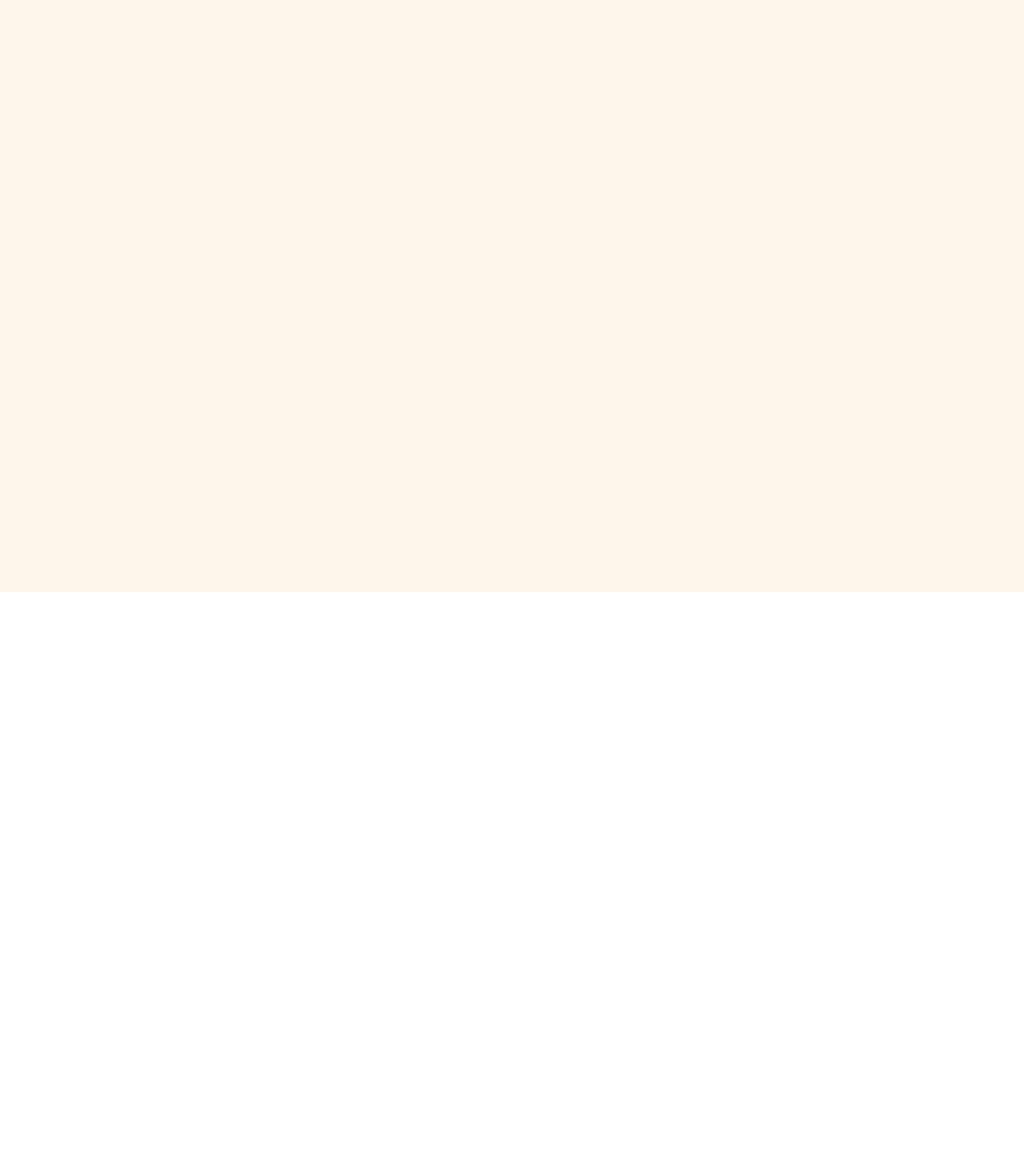
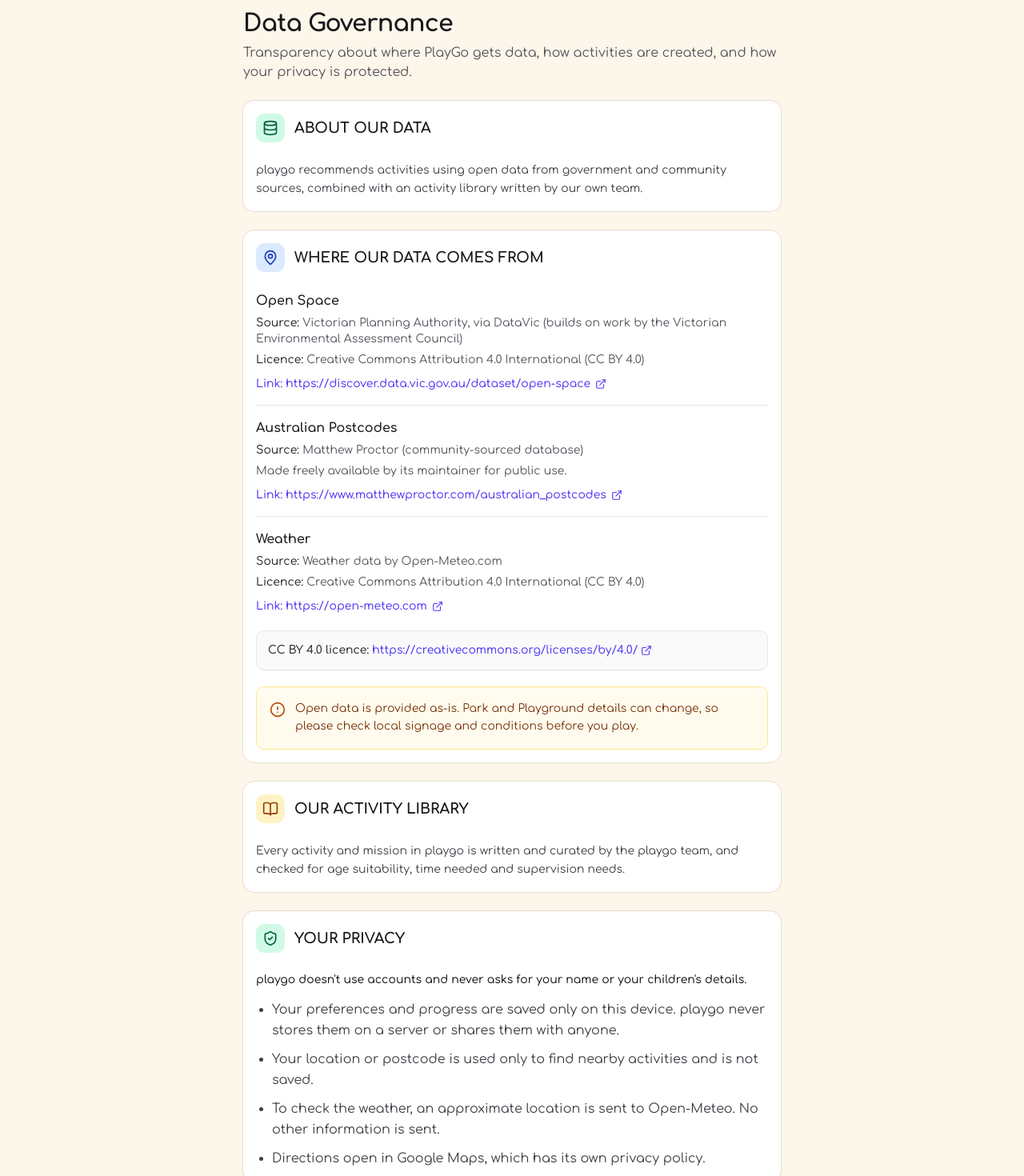
Before and after one commit to canhappyy/your-kids-need-to-touch-grass, a Next.js app in the folder apps/web/: page /data-governance in a window 1280 px wide. Shown: the part 60-1530 px from the top of the page at 80% size. Before the commit the page ends 800 px from the top, so only its background shows below. Built offline with nearby package versions, Linux system fonts and the light colour scheme.

Commit message:
feat: add data governance section and supporting data library

```diff
--- a/apps/web/src/app/data-governance/page.tsx
+++ b/apps/web/src/app/data-governance/page.tsx
@@ -1,15 +1,19 @@
 import type { Metadata } from "next";
 
+import { DataGovernanceSection } from "@/components/data-governance";
 import { TopNav } from "@/components/layout/top-nav";
 
 export const metadata: Metadata = {
   title: "PlayGo - Data governance",
+  description:
+    "Learn about PlayGo data sources, open data licenses, activity library curation, and privacy commitments.",
 };
 
 export default function DataGovernancePage() {
   return (
-    <main className="relative min-h-svh bg-[#FDF6EA] px-6 pt-16 pb-10 text-zinc-900 sm:px-8">
+    <main className="relative min-h-svh bg-[#FDF6EA] px-4 pt-16 pb-12 text-zinc-900 sm:px-6 md:px-8">
       <TopNav backHref="/" backAriaLabel="Back to search" />
+      <DataGovernanceSection />
     </main>
   );
 }
--- /dev/null
+++ b/apps/web/src/components/data-governance/data-governance-section.tsx
@@ -0,0 +1,170 @@
+import {
+  AlertCircle,
+  BookOpen,
+  Database,
+  ExternalLink,
+  MapPin,
+  ShieldCheck,
+} from "lucide-react";
+
+import {
+  Card,
+  CardContent,
+  CardHeader,
+  CardTitle,
+} from "@/components/ui/card";
+import {
+  ACTIVITY_LIBRARY_INFO,
+  CC_BY_4_LICENCE_URL,
+  DATA_DISCLAIMER,
+  DATA_GOVERNANCE_ABOUT,
+  DATA_SOURCES,
+  PRIVACY_INTRO,
+  PRIVACY_POINTS,
+} from "@/lib/data-governance";
+
+/**
+ * Renders the full Data Governance content organized into cards covering data sources,
+ * licensing attributions, activity curation, and privacy policies.
+ */
+export function DataGovernanceSection() {
+  return (
+    <div className="mx-auto w-full max-w-2xl space-y-6">
+      <header className="space-y-1.5 pt-2">
+        <h1 className="text-2xl font-bold tracking-tight text-zinc-900 sm:text-3xl">
+          Data Governance
+        </h1>
+        <p className="text-sm text-zinc-600 sm:text-base">
+          Transparency about where PlayGo gets data, how activities are created, and how your privacy is protected.
+        </p>
+      </header>
+
+      {/* About Our Data */}
+      <Card className="bg-white">
+        <CardHeader className="flex flex-row items-center gap-3 pb-2">
+          <div className="flex size-9 shrink-0 items-center justify-center rounded-lg bg-emerald-100 text-emerald-800">
+            <Database className="size-5" aria-hidden="true" />
+          </div>
+          <CardTitle className="text-lg font-bold text-zinc-900">
+            ABOUT OUR DATA
+          </CardTitle>
+        </CardHeader>
+        <CardContent className="leading-relaxed text-zinc-700">
+          <p>{DATA_GOVERNANCE_ABOUT}</p>
+        </CardContent>
+      </Card>
+
+      {/* Where Our Data Comes From */}
+      <Card className="bg-white">
+        <CardHeader className="flex flex-row items-center gap-3 pb-2">
+          <div className="flex size-9 shrink-0 items-center justify-center rounded-lg bg-blue-100 text-blue-800">
+            <MapPin className="size-5" aria-hidden="true" />
+          </div>
+          <CardTitle className="text-lg font-bold text-zinc-900">
+            WHERE OUR DATA COMES FROM
+          </CardTitle>
+        </CardHeader>
+        <CardContent className="space-y-5 text-zinc-700">
+          <div className="divide-y divide-zinc-200">
+            {DATA_SOURCES.map((item) => (
+              <div
+                key={item.id}
+                className="space-y-1.5 py-4 first:pt-0 last:pb-0"
+              >
+                <h2 className="text-base font-semibold text-zinc-900">
+                  {item.name}
+                </h2>
+                <p className="text-sm text-zinc-600">
+                  <span className="font-medium text-zinc-800">Source: </span>
+                  {item.source}
+                </p>
+                {item.licence && (
+                  <p className="text-sm text-zinc-600">
+                    <span className="font-medium text-zinc-800">Licence: </span>
+                    {item.licence}
+                  </p>
+                )}
+                {item.note && (
+                  <p className="text-sm text-zinc-600">{item.note}</p>
+                )}
+                <div className="pt-1">
+                  <a
+                    href={item.url}
+                    target="_blank"
+                    rel="noopener noreferrer"
+                    className="inline-flex items-center gap-1.5 text-sm font-medium text-indigo-600 break-all hover:text-indigo-800 hover:underline focus-visible:rounded-sm focus-visible:outline-none focus-visible:ring-2 focus-visible:ring-[#93AB63]"
+                  >
+                    <span>Link: {item.url}</span>
+                    <ExternalLink className="size-3.5 shrink-0" aria-hidden="true" />
+                  </a>
+                </div>
+              </div>
+            ))}
+          </div>
+
+          <div className="rounded-lg border border-zinc-200 bg-zinc-50 p-3.5 text-sm">
+            <p className="text-zinc-700">
+              <span className="font-medium text-zinc-800">CC BY 4.0 licence: </span>
+              <a
+                href={CC_BY_4_LICENCE_URL}
+                target="_blank"
+                rel="noopener noreferrer"
+                className="inline-flex items-center gap-1 font-medium text-indigo-600 break-all hover:text-indigo-800 hover:underline focus-visible:rounded-sm focus-visible:outline-none focus-visible:ring-2 focus-visible:ring-[#93AB63]"
+              >
+                <span>{CC_BY_4_LICENCE_URL}</span>
+                <ExternalLink className="size-3.5 shrink-0" aria-hidden="true" />
+              </a>
+            </p>
+          </div>
+
+          <div className="flex gap-3 rounded-lg border border-amber-200 bg-amber-50/80 p-4 text-sm text-amber-900">
+            <AlertCircle
+              className="mt-0.5 size-5 shrink-0 text-amber-700"
+              aria-hidden="true"
+            />
+            <p className="leading-relaxed">{DATA_DISCLAIMER}</p>
+          </div>
+        </CardContent>
+      </Card>
+
+      {/* Our Activity Library */}
+      <Card className="bg-white">
+        <CardHeader className="flex flex-row items-center gap-3 pb-2">
+          <div className="flex size-9 shrink-0 items-center justify-center rounded-lg bg-amber-100 text-amber-800">
+            <BookOpen className="size-5" aria-hidden="true" />
+          </div>
+          <CardTitle className="text-lg font-bold text-zinc-900">
+            OUR ACTIVITY LIBRARY
+          </CardTitle>
+        </CardHeader>
+        <CardContent className="leading-relaxed text-zinc-700">
+          <p>{ACTIVITY_LIBRARY_INFO}</p>
+        </CardContent>
+      </Card>
+
+      {/* Your Privacy */}
+      <Card className="bg-white">
+        <CardHeader className="flex flex-row items-center gap-3 pb-2">
+          <div className="flex size-9 shrink-0 items-center justify-center rounded-lg bg-emerald-100 text-emerald-800">
+            <ShieldCheck className="size-5" aria-hidden="true" />
+          </div>
+          <CardTitle className="text-lg font-bold text-zinc-900">
+            YOUR PRIVACY
+          </CardTitle>
+        </CardHeader>
+        <CardContent className="space-y-3.5 text-zinc-700">
+          <p className="font-medium text-zinc-900">
+            {PRIVACY_INTRO}
+          </p>
+          <ul className="space-y-2.5 pl-5 text-sm leading-relaxed sm:text-base list-disc">
+            {PRIVACY_POINTS.map((point) => (
+              <li key={point} className="text-zinc-700">
+                {point}
+              </li>
+            ))}
+          </ul>
+        </CardContent>
+      </Card>
+    </div>
+  );
+}
--- /dev/null
+++ b/apps/web/src/components/data-governance/index.ts
@@ -0,0 +1 @@
+export { DataGovernanceSection } from "./data-governance-section";
--- /dev/null
+++ b/apps/web/src/lib/data-governance.ts
@@ -0,0 +1,59 @@
+/**
+ * Data governance and open data configuration for PlayGo.
+ */
+
+export type DataSource = {
+  id: string;
+  name: string;
+  source: string;
+  licence?: string;
+  note?: string;
+  url: string;
+};
+
+export const DATA_GOVERNANCE_ABOUT =
+  "playgo recommends activities using open data from government and community sources, combined with an activity library written by our own team.";
+
+export const DATA_SOURCES: DataSource[] = [
+  {
+    id: "open-space",
+    name: "Open Space",
+    source:
+      "Victorian Planning Authority, via DataVic (builds on work by the Victorian Environmental Assessment Council)",
+    licence: "Creative Commons Attribution 4.0 International (CC BY 4.0)",
+    url: "https://discover.data.vic.gov.au/dataset/open-space",
+  },
+  {
+    id: "australian-postcodes",
+    name: "Australian Postcodes",
+    source: "Matthew Proctor (community-sourced database)",
+    note: "Made freely available by its maintainer for public use.",
+    url: "https://www.matthewproctor.com/australian_postcodes",
+  },
+  {
+    id: "weather",
+    name: "Weather",
+    source: "Weather data by Open-Meteo.com",
+    licence: "Creative Commons Attribution 4.0 International (CC BY 4.0)",
+    url: "https://open-meteo.com",
+  },
+];
+
+export const CC_BY_4_LICENCE_URL =
+  "https://creativecommons.org/licenses/by/4.0/";
+
+export const DATA_DISCLAIMER =
+  "Open data is provided as-is. Park and Playground details can change, so please check local signage and conditions before you play.";
+
+export const ACTIVITY_LIBRARY_INFO =
+  "Every activity and mission in playgo is written and curated by the playgo team, and checked for age suitability, time needed and supervision needs.";
+
+export const PRIVACY_INTRO =
+  "playgo doesn't use accounts and never asks for your name or your children's details.";
+
+export const PRIVACY_POINTS = [
+  "Your preferences and progress are saved only on this device. playgo never stores them on a server or shares them with anyone.",
+  "Your location or postcode is used only to find nearby activities and is not saved.",
+  "To check the weather, an approximate location is sent to Open-Meteo. No other information is sent.",
+  "Directions open in Google Maps, which has its own privacy policy.",
+];
```
Also changed, not shown: 1 other file (tests, documents, lock files or other folders).
